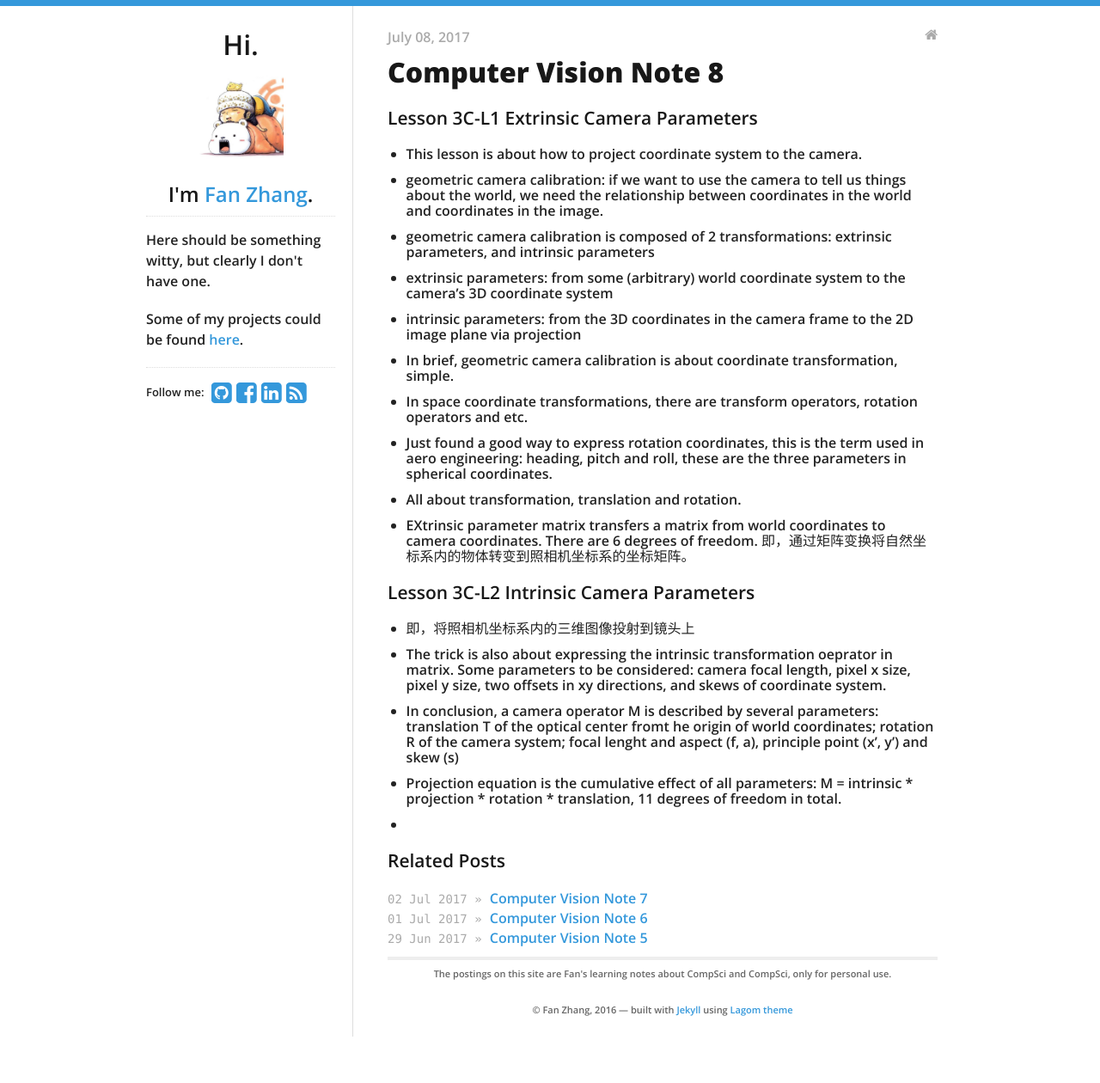
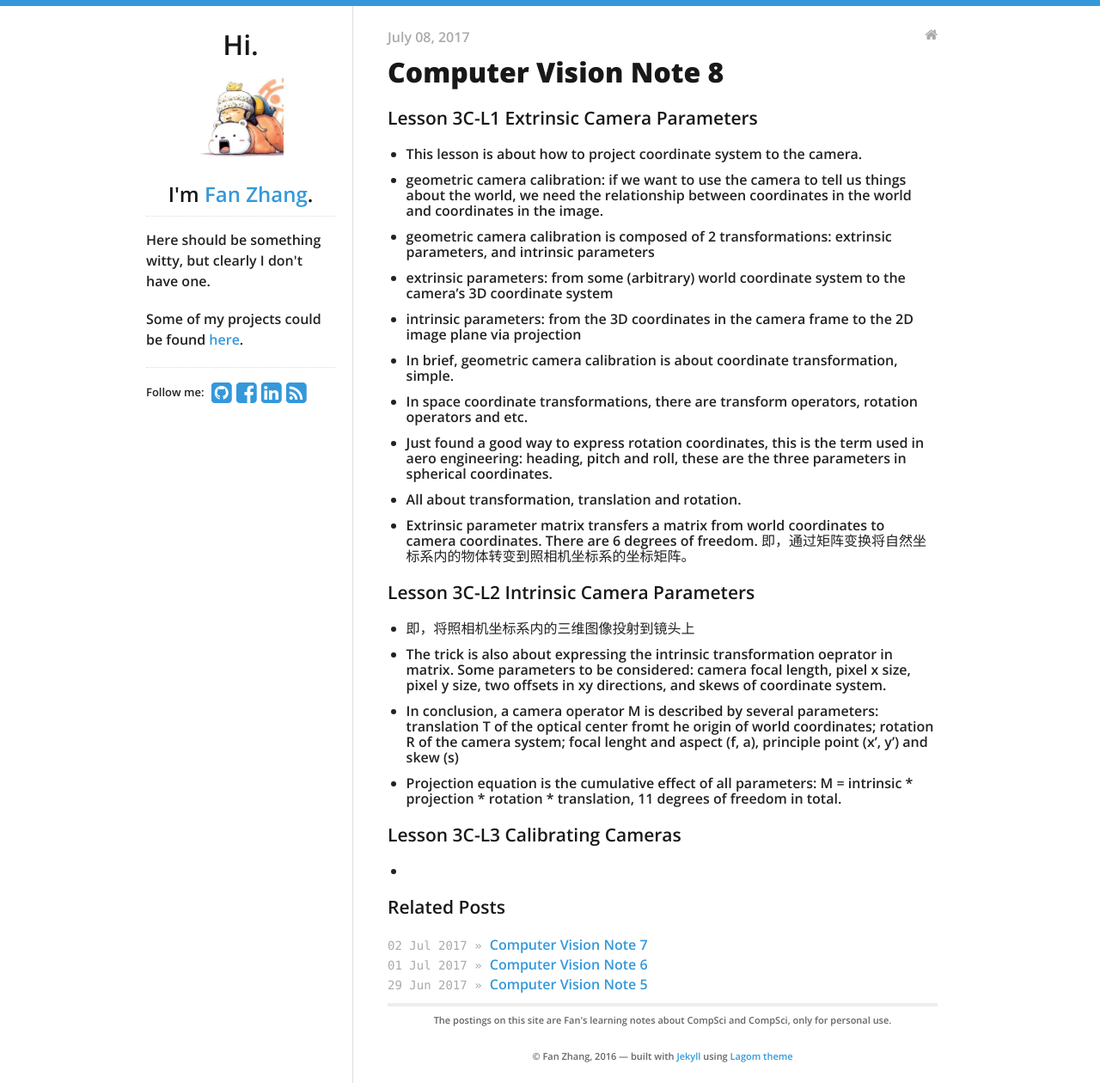
Before and after one commit to KimLakWon/fanfanman.github.io, a Jekyll site: the page built from _posts/2017-07-07-Computer-Vision-Note-8.md, in a window 1280 px wide. Shown: the whole page at 86% size. Built offline with Jekyll 4.4.1, drawn with Linux system fonts in a browser that asks for light colours; nearby versions of some CDN libraries; before the commit the page ends 1206 px from its top, so only the background shows below that.

Commit message:
daily update July 8th 2017

```diff
--- a/_posts/2017-07-07-Computer-Vision-Note-8.md
+++ b/_posts/2017-07-07-Computer-Vision-Note-8.md
@@ -17,11 +17,13 @@ tags:
 - In space coordinate transformations, there are transform operators, rotation operators and etc.
 - Just found a good way to express rotation coordinates, this is the term used in aero engineering: heading, pitch and roll, these are the three parameters in spherical coordinates.
 - All about transformation, translation and rotation.
-- EXtrinsic parameter matrix transfers a matrix from world coordinates to camera coordinates. There are 6 degrees of freedom. 即，通过矩阵变换将自然坐标系内的物体转变到照相机坐标系的坐标矩阵。
+- Extrinsic parameter matrix transfers a matrix from world coordinates to camera coordinates. There are 6 degrees of freedom. 即，通过矩阵变换将自然坐标系内的物体转变到照相机坐标系的坐标矩阵。
 
 ### Lesson 3C-L2 Intrinsic Camera Parameters
 - 即，将照相机坐标系内的三维图像投射到镜头上
 - The trick is also about expressing the intrinsic transformation oeprator in matrix. Some parameters to be considered: camera focal length, pixel x size, pixel y size, two offsets in xy directions, and skews of coordinate system.
 - In conclusion, a camera operator M is described by several parameters: translation T of the optical center fromt he origin of world coordinates; rotation R of the camera system; focal lenght and aspect (f, a), principle point (x', y') and skew (s)
 - Projection equation is the cumulative effect of all parameters: M = intrinsic * projection * rotation * translation, 11 degrees of freedom in total.
+
+### Lesson 3C-L3 Calibrating Cameras
 -
```
